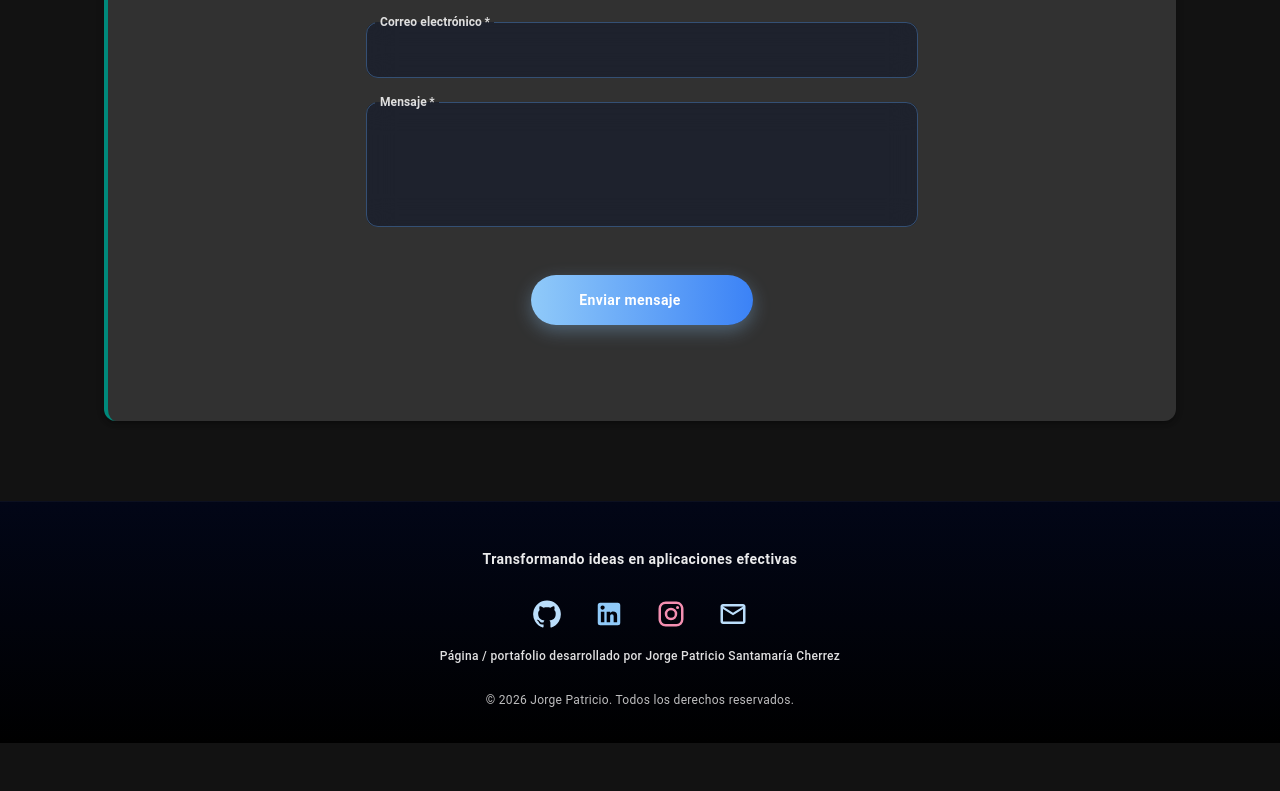
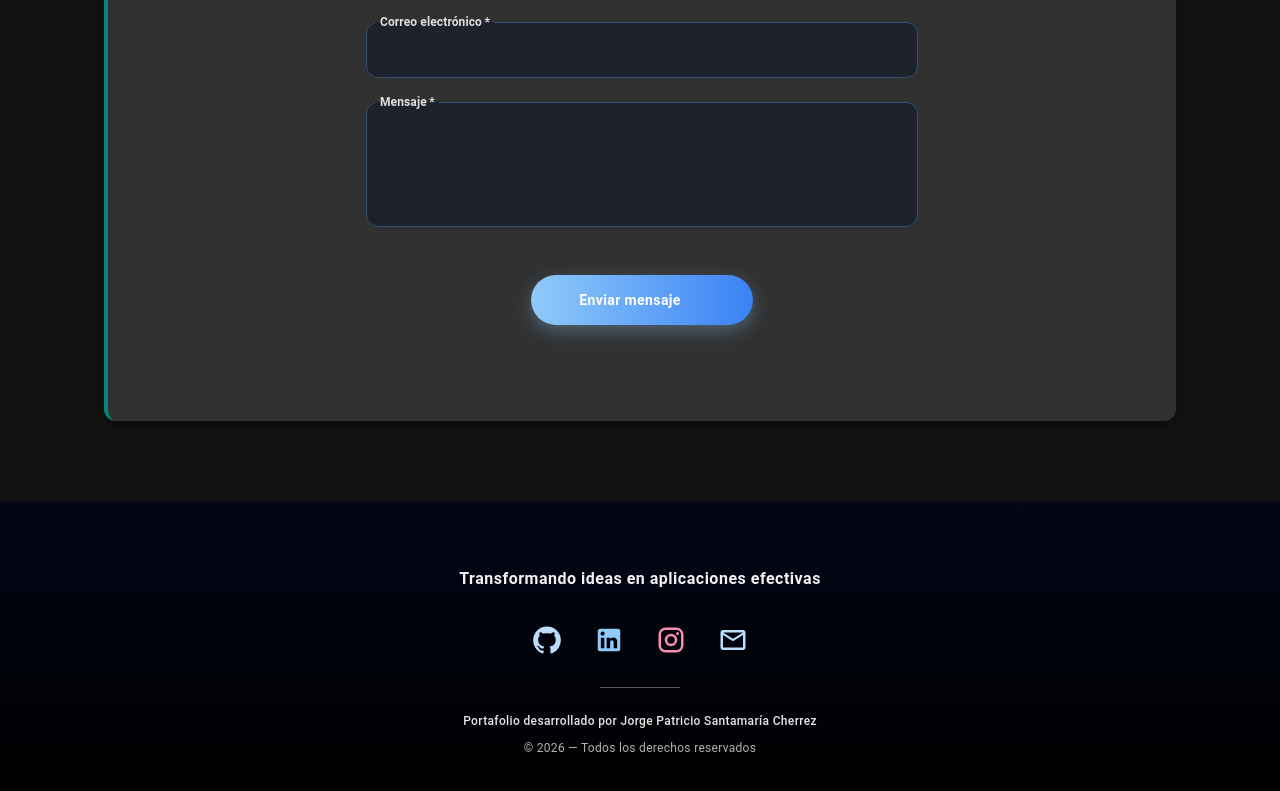
Before and after one commit to Patogol35/jorgito, a React (Vite) app: page / in a window 1280 px wide. Shown: the part 3896-4687 px from the top of the page. Before the commit the page ends 4639 px from the top, so only its background shows below. Built offline with nearby package versions, Linux system fonts and the light colour scheme; some icons are missing.

Commit message:
Update Footer.jsx

```diff
--- a/src/components/Footer.jsx
+++ b/src/components/Footer.jsx
@@ -1,4 +1,4 @@
-import { Box, Typography, useTheme } from "@mui/material";
+import { Box, Typography, useTheme, Divider, Stack } from "@mui/material";
 import { motion } from "framer-motion";
 import SocialLinks from "./SocialLinks";
 import {
@@ -39,31 +39,31 @@ export default function Footer() {
     <Box
       component="footer"
       sx={{
-        pt: 6,
+        pt: { xs: 6, md: 8 },
         pb: 4,
         textAlign: "center",
         color: "#fff",
         background: isDark
           ? "linear-gradient(180deg, #020617 0%, #000000 100%)"
-          : "linear-gradient(135deg, #1976d2, #42a5f5)",
+          : "linear-gradient(135deg, #1565c0, #42a5f5)",
         boxShadow: isDark
           ? "inset 0 1px 0 rgba(255,255,255,0.04)"
-          : "inset 0 1px 0 rgba(255,255,255,0.2)",
+          : "inset 0 1px 0 rgba(255,255,255,0.25)",
       }}
     >
       {/* Eslogan */}
       <motion.div
-        initial={{ opacity: 0, y: 16 }}
+        initial={{ opacity: 0, y: 14 }}
         whileInView={{ opacity: 1, y: 0 }}
-        transition={{ duration: 0.6 }}
+        transition={{ duration: 0.6, ease: "easeOut" }}
       >
         <Typography
-          variant="subtitle2"
+          variant="subtitle1"
           sx={{
-            mb: 2.5,
+            mb: 3,
             fontWeight: 600,
-            letterSpacing: "0.4px",
-            color: "rgba(255,255,255,0.92)",
+            letterSpacing: "0.5px",
+            color: "rgba(255,255,255,0.95)",
           }}
         >
           Transformando ideas en aplicaciones efectivas
@@ -74,37 +74,43 @@ export default function Footer() {
       <SocialLinks
         socialLinks={socialLinks}
         size="30px"
-        animated={true}
+        animated
         spacing={2}
       />
 
+      {/* Separador elegante */}
+      <Divider
+        sx={{
+          my: 3,
+          mx: "auto",
+          width: 80,
+          backgroundColor: "rgba(255,255,255,0.25)",
+        }}
+      />
 
-{/* Créditos del portafolio */}
+      {/* Créditos */}
+      <Stack spacing={0.8}>
         <Typography
           variant="caption"
           sx={{
-    display: "block",
-    mt: 1.2,
-    color: "rgba(255,255,255,0.88)", // 👈 mucho más clara
-    letterSpacing: "0.3px",
+            color: "rgba(255,255,255,0.9)",
+            letterSpacing: "0.35px",
             fontWeight: 500,
           }}
         >
-  Página / portafolio desarrollado por Jorge Patricio Santamaría Cherrez
+          Portafolio desarrollado por Jorge Patricio Santamaría Cherrez
         </Typography>
-
 
         <Typography
           variant="caption"
           sx={{
-          display: "block",
-          mt: 3,
-          color: "rgba(255,255,255,0.75)",
+            color: "rgba(255,255,255,0.7)",
             letterSpacing: "0.3px",
           }}
         >
-        © {new Date().getFullYear()} Jorge Patricio. Todos los derechos reservados.
+          © {new Date().getFullYear()} — Todos los derechos reservados
         </Typography>
+      </Stack>
     </Box>
   );
           }
```
Lines whose indentation alone changed are shown as unchanged.
